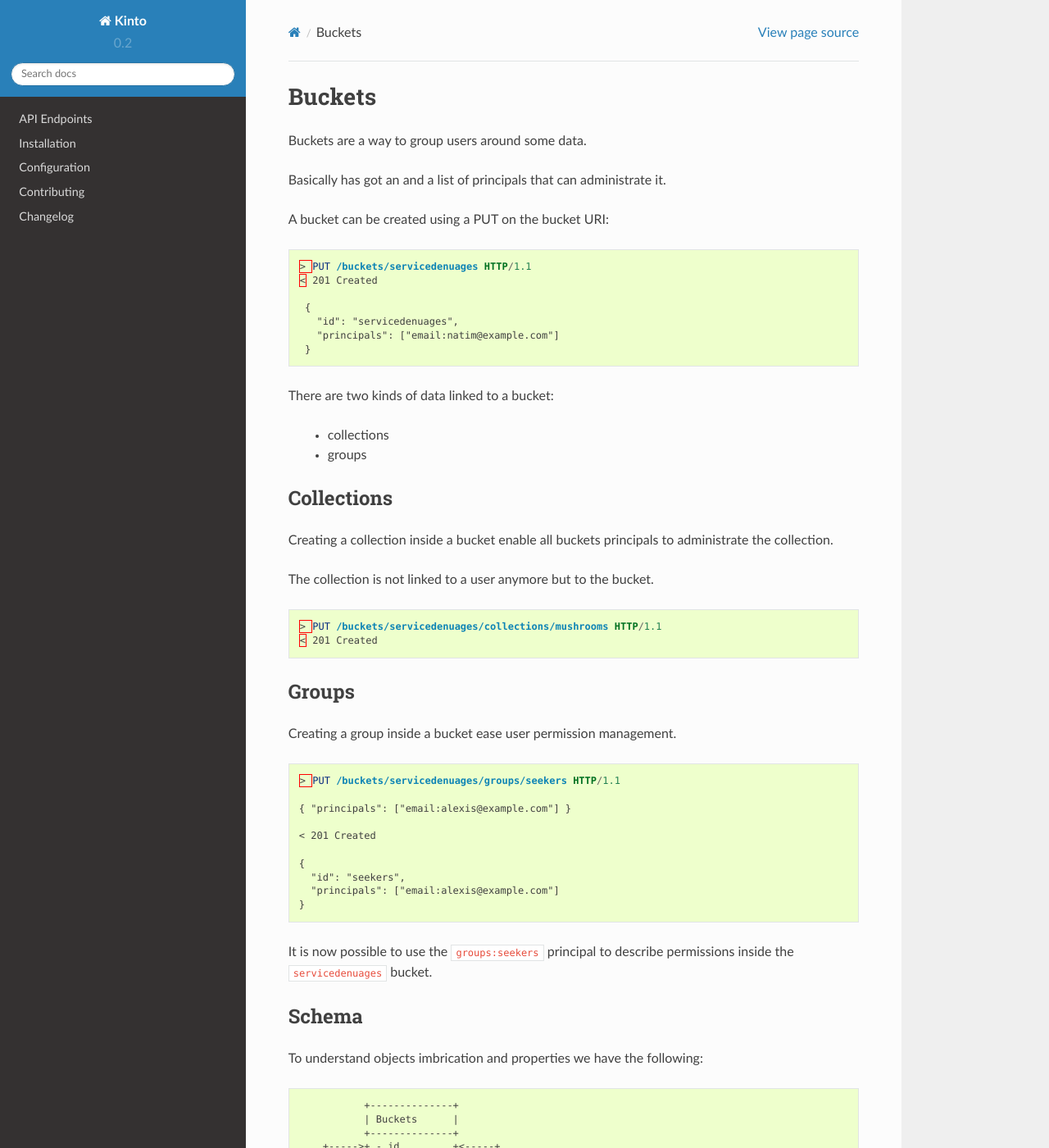
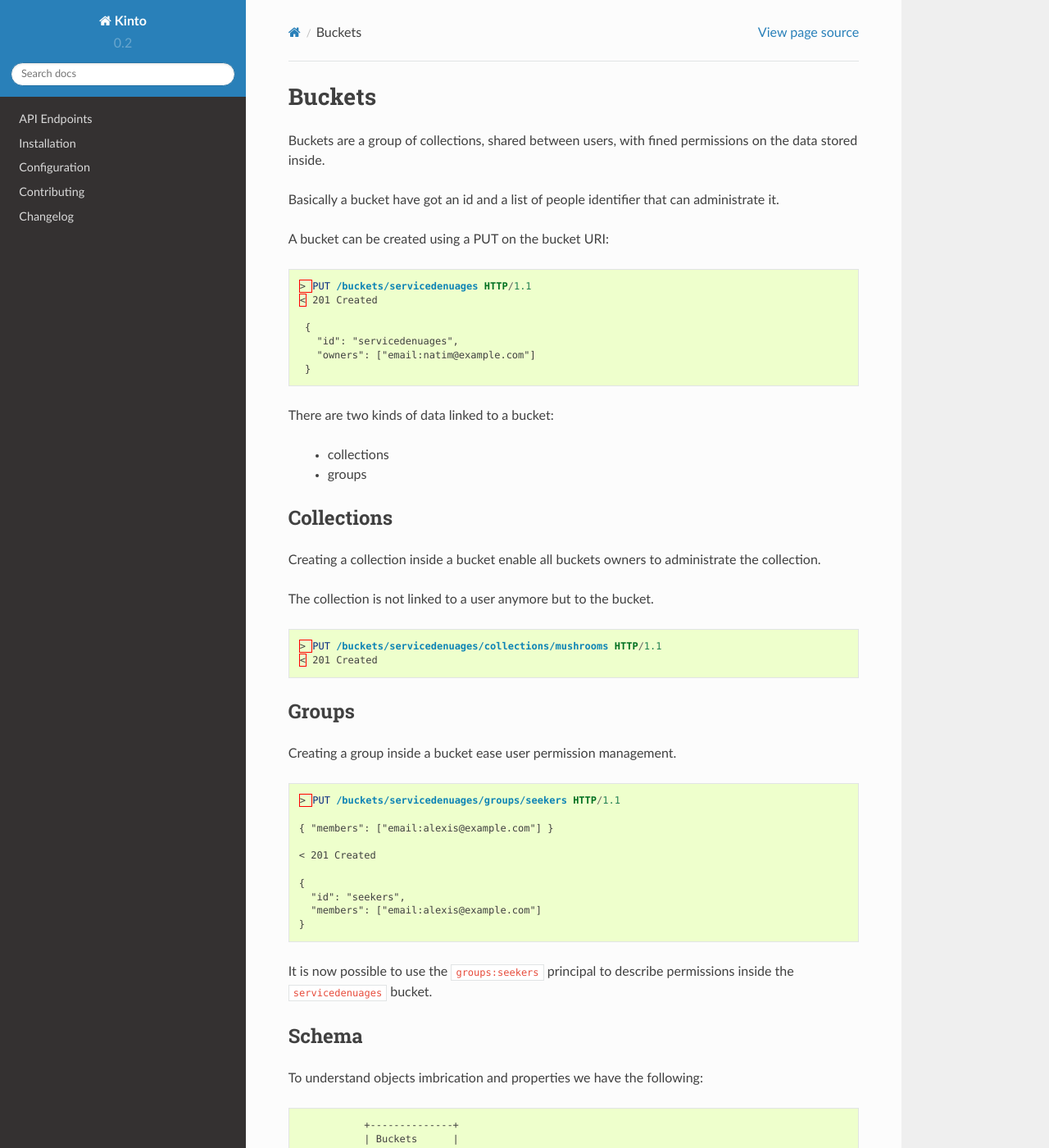
Before and after one commit to Kinto/kinto, a Sphinx documentation site: the page built from docs/buckets.rst, in a window 1280 px wide and 1400 px high. Shown: the whole window at 82% size. Built offline with Sphinx 7.4.7 and the Read the Docs theme 2.0.0, drawn with Linux system fonts in a browser that asks for light colours; some of the changed text lies outside the part shown.

Commit message:
@leplatrem and @ametaireau review.

```diff
--- a/docs/buckets.rst
+++ b/docs/buckets.rst
@@ -1,10 +1,11 @@
 Buckets
 #######
 
-Buckets are a way to group users around some data.
+Buckets are a group of collections, shared between users, with fined
+permissions on the data stored inside.
 
-Basically has got an and a list of principals that can administrate
-it.
+Basically a bucket have got an id and a list of people identifier that
+can administrate it.
 
 A bucket can be created using a PUT on the bucket URI:
 
@@ -15,7 +16,7 @@ A bucket can be created using a PUT on the bucket URI:
 
     {
       "id": "servicedenuages",
-      "principals": ["email:natim@example.com"]
+      "owners": ["email:natim@example.com"]
     }
 
 
@@ -28,7 +29,7 @@ There are two kinds of data linked to a bucket:
 Collections
 ===========
 
-Creating a collection inside a bucket enable all buckets principals to
+Creating a collection inside a bucket enable all buckets owners to
 administrate the collection.
 
 The collection is not linked to a user anymore but to the bucket.
@@ -49,13 +50,13 @@ Creating a group inside a bucket ease user permission management.
 
     > PUT /buckets/servicedenuages/groups/seekers HTTP/1.1
 
-    { "principals": ["email:alexis@example.com"] }
+    { "members": ["email:alexis@example.com"] }
 
     < 201 Created
 
     {
       "id": "seekers",
-      "principals": ["email:alexis@example.com"]
+      "members": ["email:alexis@example.com"]
     }
 
 It is now possible to use the ``groups:seekers`` principal to describe
@@ -73,7 +74,7 @@ To understand objects imbrication and properties we have the following:
                | Buckets      |
                +--------------+
         +----->+ - id         +<-----+
-        |      | - principals |      |
+        |      | - owners     |      |
         |      +--------------+      |
         |                            |
         |                            |
@@ -84,7 +85,7 @@ To understand objects imbrication and properties we have the following:
     | Collections   |       | Groups        |
     +---------------+       +---------------+
     | - id          |       |  - id         |
-    | - permissions |       |  - principals |
+    | - permissions |       |  - members    |
     +---------------+       +---------------+
            ^
            |
@@ -94,5 +95,5 @@ To understand objects imbrication and properties we have the following:
     +---------------+
     |  - id         |
     |  - data       |
-    |  - principals |
+    |  - members    |
     +---------------+
```
